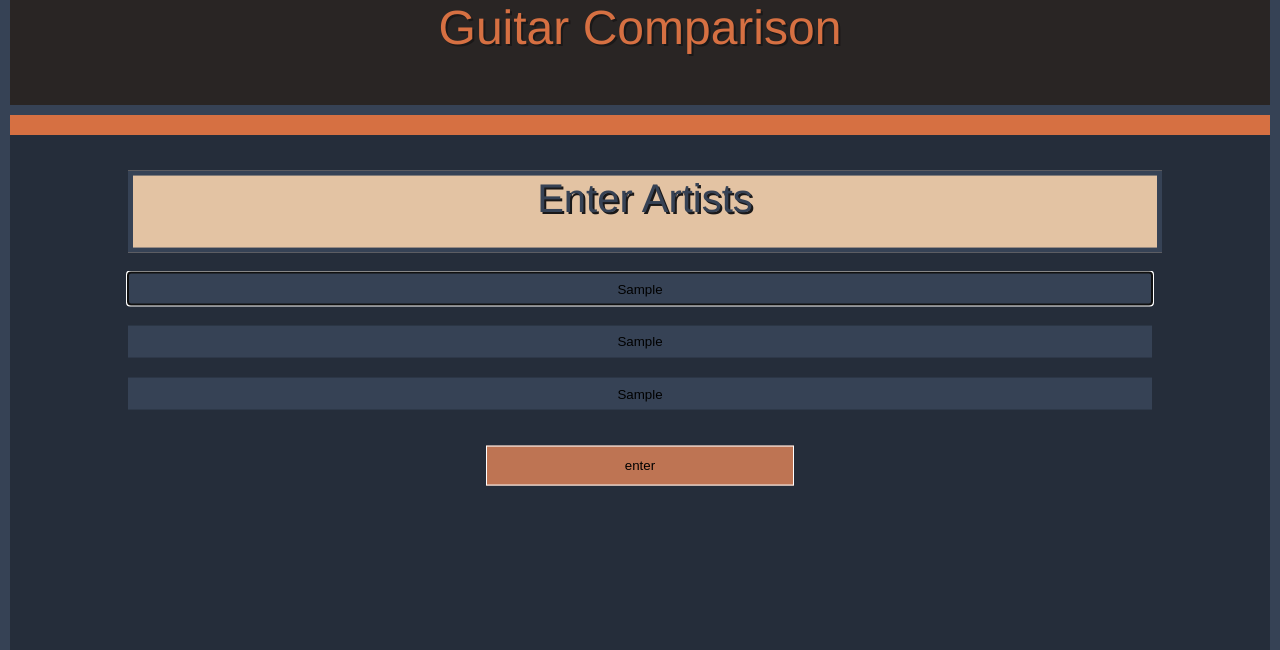
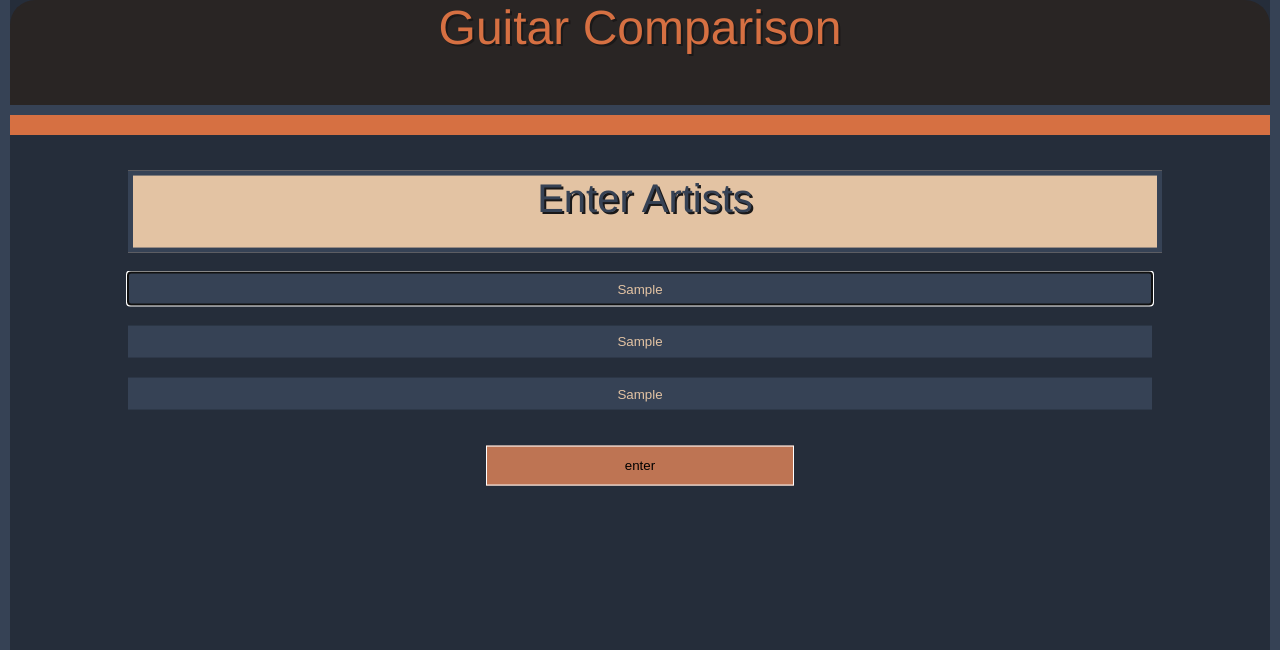
Before and after one commit to jamescrossey/guitar-guitar-challenge, a Django app: template guitarcomparison/templates/guitarguitar/index.html in a window 1280 px wide. Shown: the top 650 px of the page. Run offline with Django 5.2, Linux system fonts and the light colour scheme; the template is opened without the code that fills it: most values are stand-ins (such as "Sample title", 1, 10 or a date in 2020).

Commit message:
fixed input box colouring

```diff
--- a/guitarcomparison/static/css/styles.css
+++ b/guitarcomparison/static/css/styles.css
@@ -8,6 +8,7 @@ body {
 }
 
 .guitarComparison {
+    border-radius: 25px;
     text-shadow: 2px 2px #1A1818;
     color: #d67042;
     background-color: #292524;
@@ -57,6 +58,7 @@ label {
     background-color: #364255;
     margin-bottom: 2%;
     width: 100%;
+    color: #e3c3a3;
 }
 
 .input-container {
```
